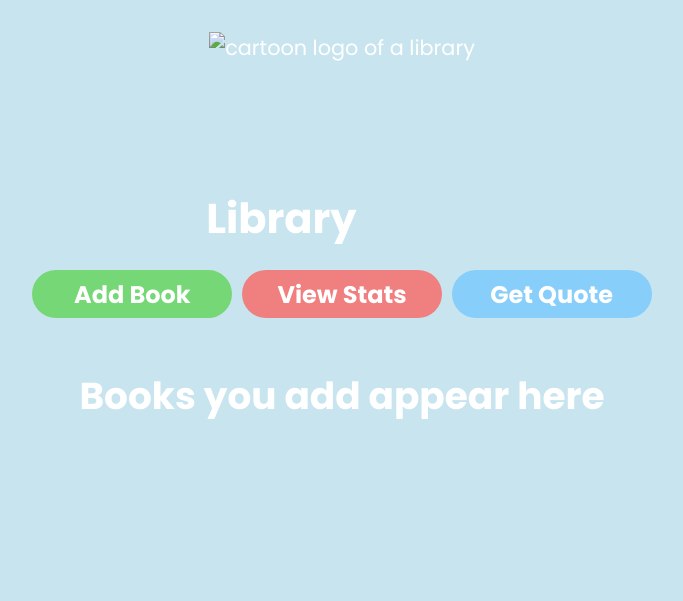
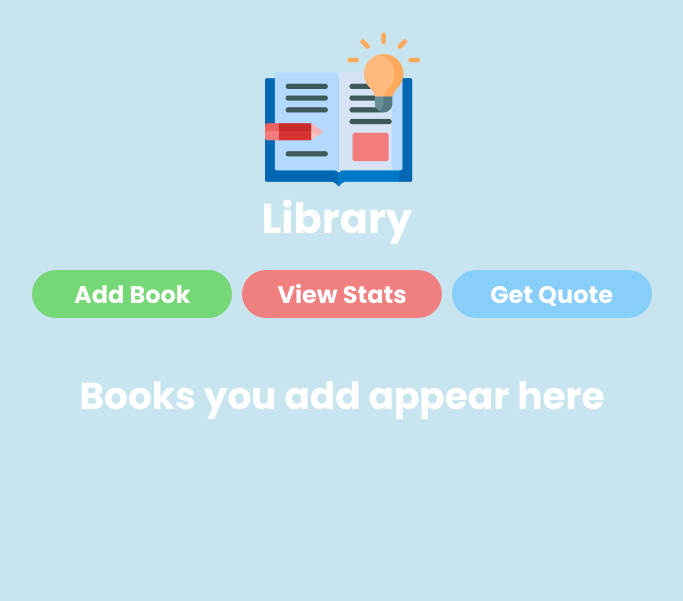
Before and after one commit to NellyisDevv/bookCollector, a website: page index.html in a window 1280 px wide. Shown: the whole page, without its empty margins (298-981 px from the left). Drawn offline with Linux system fonts and the light colour scheme; the site is published under a folder, as on GitHub Pages, so addresses that start at the root find nothing.

Commit message:
Fixing disappearing logo

```diff
--- a/app.js
+++ b/app.js
@@ -320,6 +320,7 @@ class App {
     // we are selecting the children from the DOM element that we have selected, if we selected book id with 1 we will get the children from that book which should give us an array of element in them called HTMLCollection
     //! console.log($selectedBook.children)
     // array destructure to get our individual values from array HTMLCollection and use as global variable
+    console.log($selectedBook.children)
     const [$author, $bookTitle, $numOfPages] = $selectedBook.children
     // we can now get the title of our destructured array items (to make these avalible as global variables, create them as instance properties)
     /*
--- a/index.html
+++ b/index.html
@@ -61,7 +61,7 @@
           <img
             class="library-logo"
             id="library-logo"
-            src="/img/open-book.png"
+            src="./img/open-book.png"
             alt="cartoon logo of a library"
           />
           <h1>Library</h1>
```
Also changed, not shown: 1 other file.
